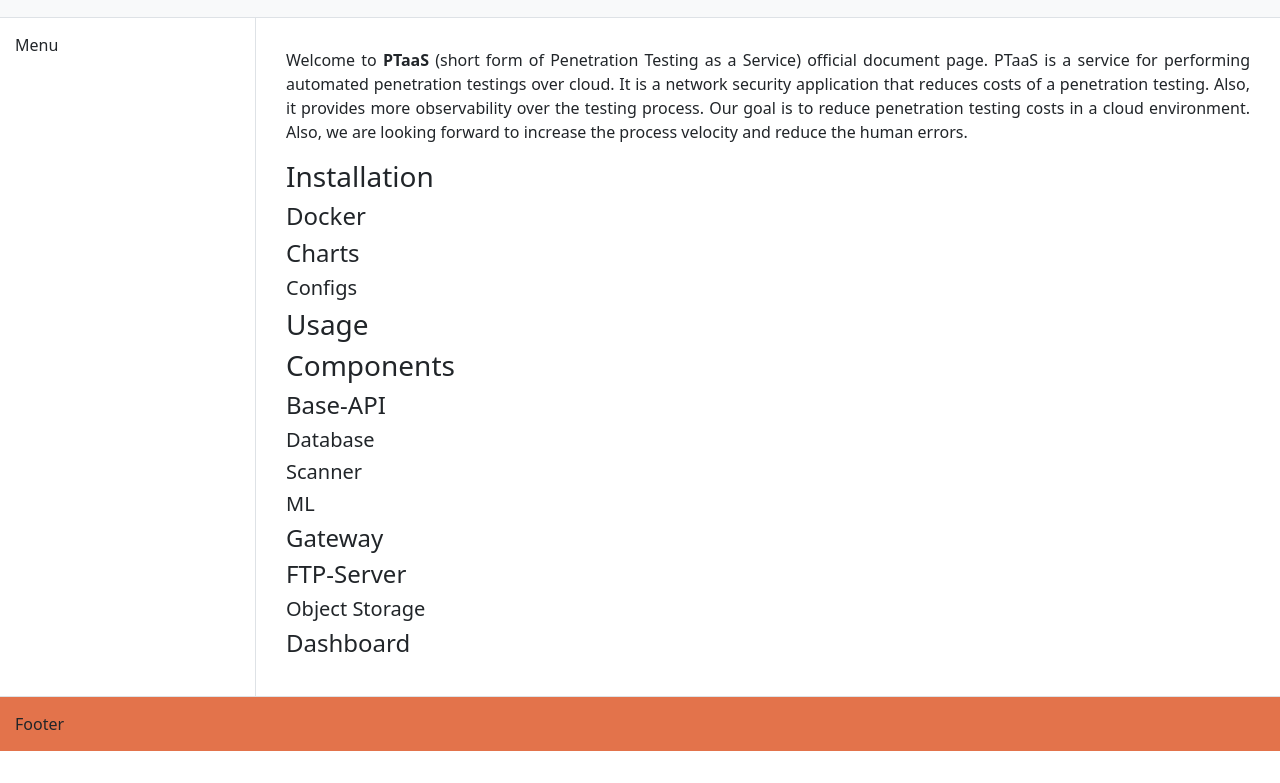
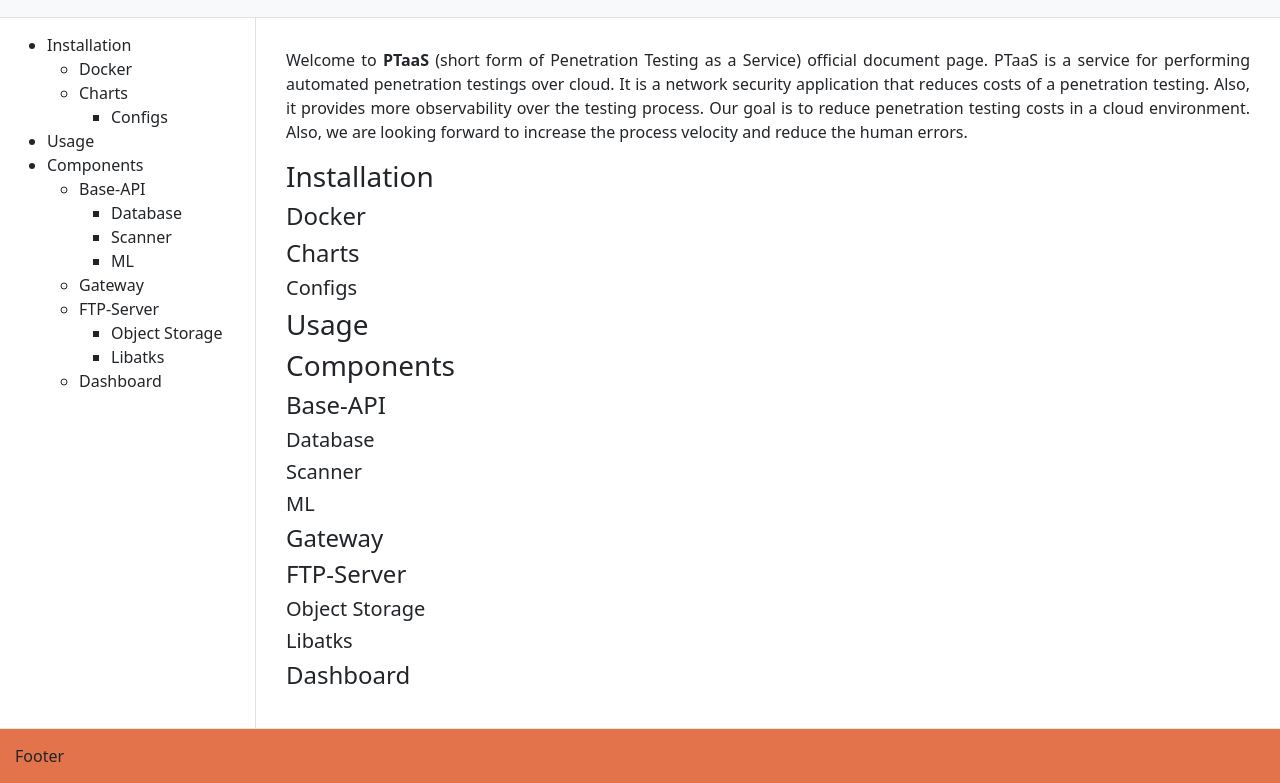
Before and after one commit to ptaas-tool/docs, a plain HTML site: page index.html in a window 1280 px wide. Shown: the part 59-842 px from the top of the page. Before the commit the page ends 810 px from the top, so only its background shows below. Drawn offline with nearby package versions, Linux system fonts and the light colour scheme.

Commit message:
add: side nav

```diff
--- a/index.html
+++ b/index.html
@@ -24,7 +24,43 @@
         </div>
         <div class="x-container x-floating-container border-bottom">
             <div class="p-15 border-end">
-                Menu
+                <ul>
+                    <li>
+                        Installation
+                        <ul>
+                            <li>Docker</li>
+                            <li>
+                                Charts
+                                <ul>
+                                    <li>Configs</li>
+                                </ul>
+                            </li>
+                        </ul>
+                    </li>
+                    <li>Usage</li>
+                    <li>
+                        Components
+                        <ul>
+                            <li>
+                                Base-API
+                                <ul>
+                                    <li>Database</li>
+                                    <li>Scanner</li>
+                                    <li>ML</li>
+                                </ul>
+                            </li>
+                            <li>Gateway</li>
+                            <li>
+                                FTP-Server
+                                <ul>
+                                    <li>Object Storage</li>
+                                    <li>Libatks</li>
+                                </ul>
+                            </li>
+                            <li>Dashboard</li>
+                        </ul>
+                    </li>
+                </ul>
             </div>
             <div class="p-30" style="text-align: justify;">
                 <p>
@@ -71,6 +107,9 @@
                 <div class="h5">
                     Object Storage
                 </div>
+                <div class="h5">
+                    Libatks
+                </div>
                 <div class="h4">
                     Dashboard
                 </div>
```
